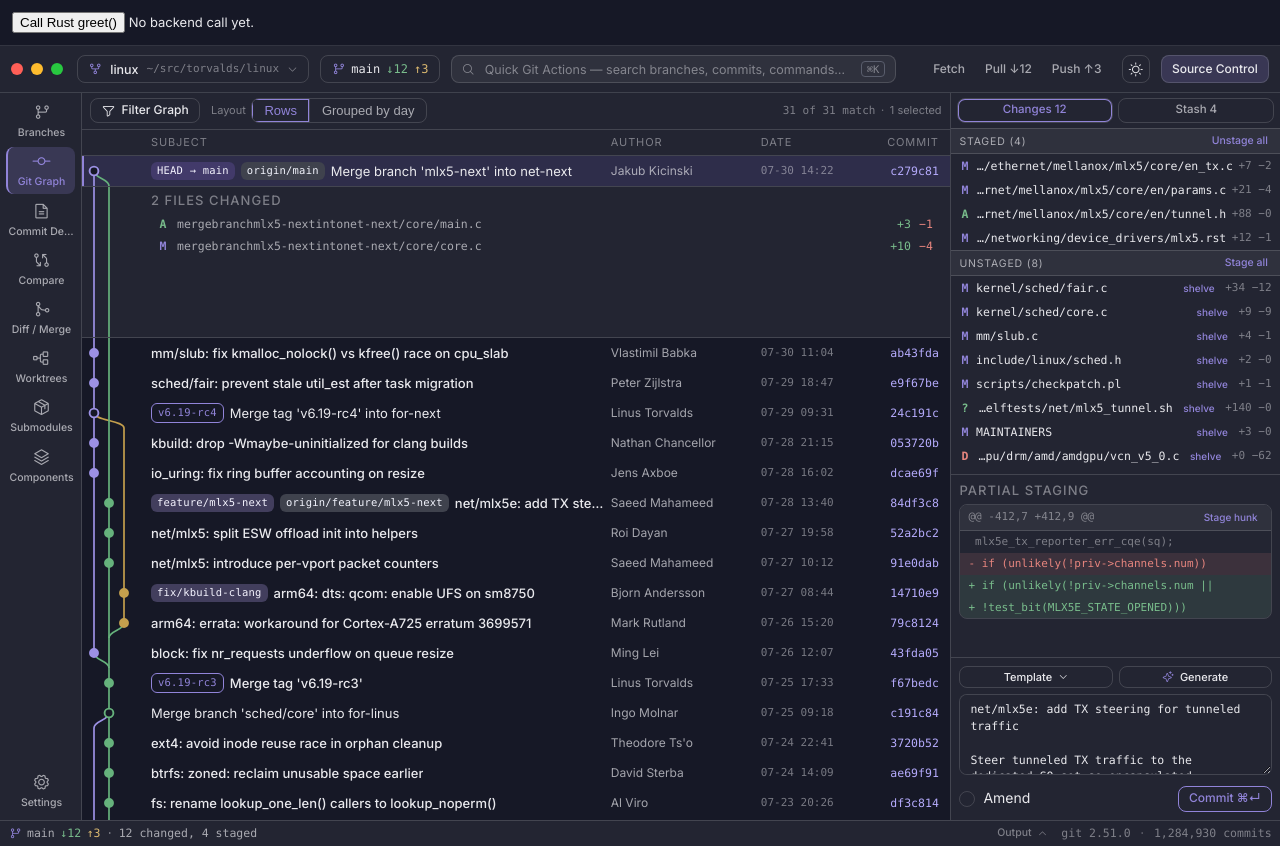
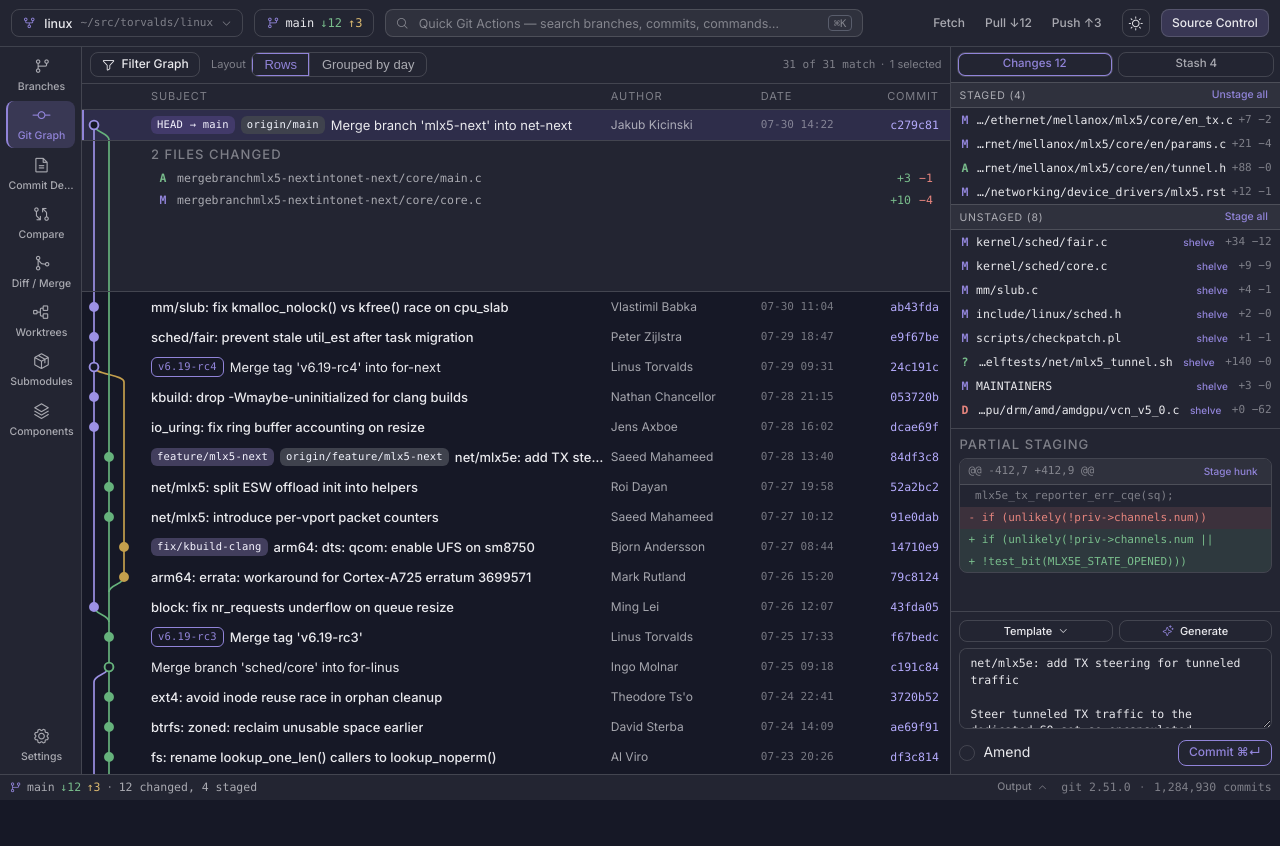
Before and after one commit to thanhtunguet/another-git-client, a React (Vite) app: page / in a window 1280 px wide. After the commit the page ends 800 px from the top, so only its background shows below. Built offline with nearby package versions, Linux system fonts and the light colour scheme.

Commit message:
chore: remove traffic lights

```diff
--- a/src/components/layout/TopBar.tsx
+++ b/src/components/layout/TopBar.tsx
@@ -48,12 +48,6 @@ export const TopBar: React.FC = () => {
 
   return (
     <div className="gc-topbar">
-      <div className="gc-window-controls">
-        <div className="gc-dot-close" />
-        <div className="gc-dot-min" />
-        <div className="gc-dot-max" />
-      </div>
-
       <Button
         variant="secondary"
         onClick={handleRepoMenu}
--- a/src/main.tsx
+++ b/src/main.tsx
@@ -1,46 +1,9 @@
 import React from 'react';
 import ReactDOM from 'react-dom/client';
-import { invoke } from '@tauri-apps/api/core';
 import { GitClient } from './index';
-
-const isTauriRuntime = typeof window !== 'undefined' && '__TAURI_INTERNALS__' in window;
-
-const App: React.FC = () => {
-  const [tauriMessage, setTauriMessage] = React.useState('No backend call yet.');
-  const [isCalling, setIsCalling] = React.useState(false);
-
-  const callGreet = async () => {
-    if (!isTauriRuntime) {
-      setTauriMessage('Tauri runtime not detected. Run this via npm run tauri:dev.');
-      return;
-    }
-
-    setIsCalling(true);
-    try {
-      const response = await invoke<string>('greet', { name: 'React UI' });
-      setTauriMessage(response);
-    } catch (error) {
-      setTauriMessage(`Invoke failed: ${String(error)}`);
-    } finally {
-      setIsCalling(false);
-    }
-  };
-
-  return (
-    <>
-      <div style={{ padding: 12, borderBottom: '1px solid rgba(255, 255, 255, 0.12)' }}>
-        <button onClick={callGreet} disabled={isCalling}>
-          {isCalling ? 'Calling Rust...' : 'Call Rust greet()'}
-        </button>{' '}
-        <span>{tauriMessage}</span>
-      </div>
-      <GitClient />
-    </>
-  );
-};
 
 ReactDOM.createRoot(document.getElementById('root')!).render(
   <React.StrictMode>
-    <App />
+    <GitClient />
   </React.StrictMode>
 );
--- a/src/styles/_layout.scss
+++ b/src/styles/_layout.scss
@@ -28,32 +28,6 @@
   box-shadow: var(--shadow-sm);
   user-select: none;
   z-index: 5;
-}
-
-.gc-window-controls {
-  display: flex;
-  gap: 8px;
-  align-items: center;
-  padding-right: var(--space-1);
-
-  .gc-dot-close {
-    width: 12px;
-    height: 12px;
-    border-radius: 50%;
-    background: #ff5f57;
-  }
-  .gc-dot-min {
-    width: 12px;
-    height: 12px;
-    border-radius: 50%;
-    background: #febc2e;
-  }
-  .gc-dot-max {
-    width: 12px;
-    height: 12px;
-    border-radius: 50%;
-    background: #28c840;
-  }
 }
 
 .gc-main-row {
```
Also changed, not shown: 1 other file (tests, documents, lock files or other folders).
